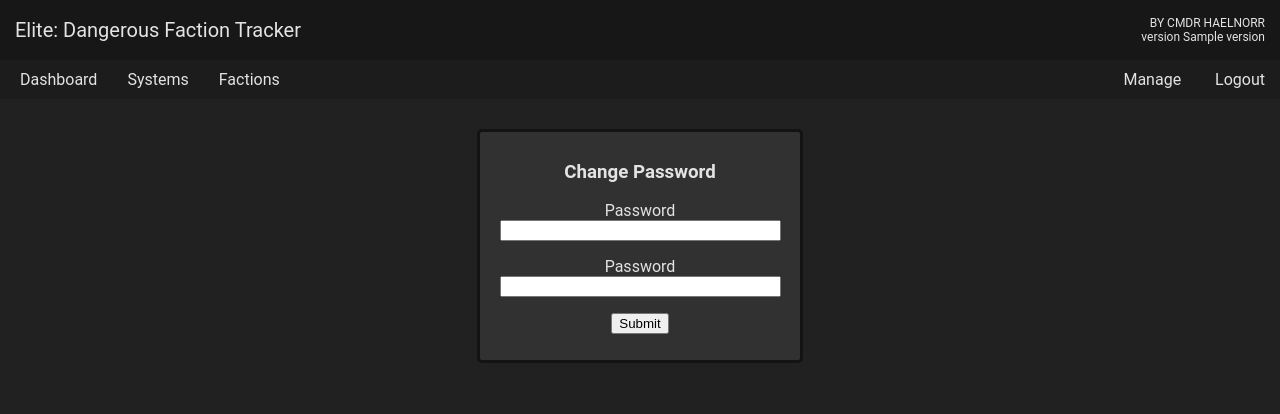
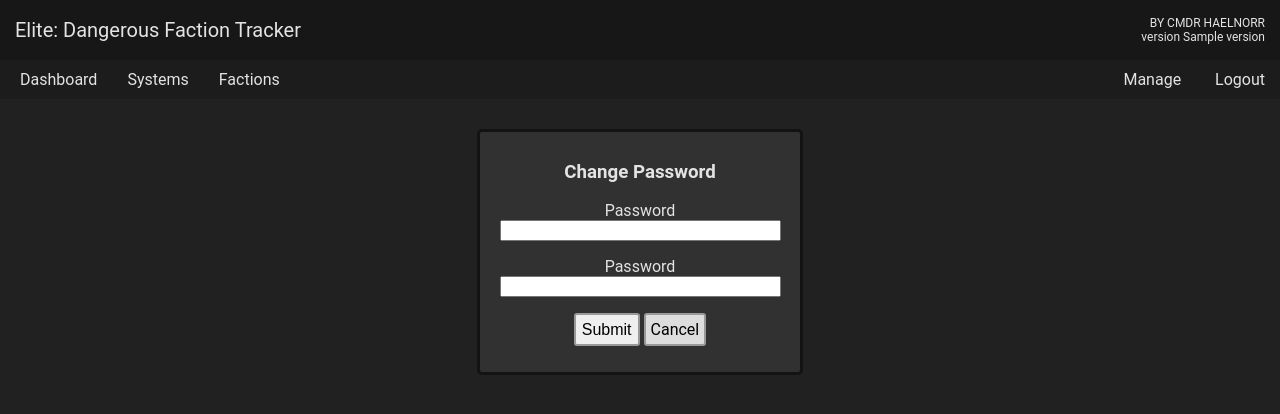
Before and after one commit to Haelnorr/EliteFactionTracker, a Python web app: template dash/web/templates/change_pass.html in a window 1280 px wide. Shown: the top 414 px of the page. Run offline with Jinja, Linux system fonts and the light colour scheme; the template is opened without the code that fills it: most values are stand-ins (such as "Sample title", 1, 10 or a date in 2020); form fields are guessed from the names that the template uses.

Commit message:
Flask Dashboard:  - added option to delete users    - created form in 'forms.py'    - created template 'delete_user.html'    - created function to view page in 'routes.py'  - added more CSS styling for forms and simplified style definition  - added 'Cancel' button to some forms

```diff
--- a/dash/web/static/style.css
+++ b/dash/web/static/style.css
@@ -206,7 +206,7 @@
     border: 2px solid #00521e;
 }
 
-#login, #change-pass, #user-new, #user-edit {
+.forms {
   background-color: #313131;
   width: 300px;
   text-align: center;
@@ -216,6 +216,38 @@
   margin-left: auto;
   margin-right: auto;
   margin-top: 30px;
+}
+
+.forms input[type=submit] {
+    border-radius: 3px;
+    border: 2px solid #999999;
+    height: 33px;
+    font-size: 16px;
+    display: inline-block;
+    vertical-align: middle;
+    margin-top: -1px;
+    line-height: 23px;
+}
+
+.forms input[type=submit]:hover {
+    cursor: pointer;
+    text-decoration: underline;
+}
+
+.forms #cancel {
+    padding: 5px;
+    border-radius: 3px;
+    border: 2px solid #999999;
+    background-color: #dddddd;
+    color: black;
+    text-decoration: none;
+    font-size: 16px;
+    display: inline-block;
+    vertical-align: middle;
+}
+
+.forms #cancel:hover {
+    text-decoration: underline;
 }
 
 #manage-dash {
@@ -258,3 +290,9 @@
 #user-table {
     width: 100%;
 }
+
+#user-delete input[type=submit] {
+    background-color: #d12a0d;
+    border: 2px solid #821704;
+    color: #e3e3e3;
+}
--- a/dash/web/templates/change_pass.html
+++ b/dash/web/templates/change_pass.html
@@ -1,7 +1,7 @@
 {% extends "base.html" %}
 
 {% block content %}
-    <form id="change-pass" action="" method="post" novalidate>
+    <form id="change-pass" class="forms" action="" method="post" novalidate>
         <h3>Change Password</h3>
         {{ form.hidden_tag() }}
         <p>
@@ -18,6 +18,6 @@
             <span style="color: red;">[{{ error }}]</span>
             {% endfor %}
         </p>
-        <p>{{ form.submit() }}</p>
+        <p>{{ form.submit() }}  <a href="{{ url_for('users') }}" id="cancel">Cancel</a></p>
     </form>
 {% endblock %}
--- a/dash/web/templates/login.html
+++ b/dash/web/templates/login.html
@@ -1,7 +1,7 @@
 {% extends "base.html" %}
 
 {% block content %}
-    <form id="login" action="" method="post" novalidate>
+    <form id="login" class="forms" action="" method="post" novalidate>
         <h3>Manager Login</h3>
         {{ form.hidden_tag() }}
         <p>
--- a/dash/web/templates/new_user.html
+++ b/dash/web/templates/new_user.html
@@ -1,7 +1,7 @@
 {% extends "manage.html " %}
 
 {% block manage %}
-    <form id="user-new" action="" method="post" novalidate>
+    <form id="user-new" class="forms" action="" method="post" novalidate>
         <h3>New User</h3>
         {{ form.hidden_tag() }}
         <p>
@@ -24,7 +24,7 @@
             Give this password to the user<br>
             They will be forced to change it on login
         </p>
-        <p>{{ form.submit() }}</p>
+        <p>{{ form.submit() }}  <a href="{{ url_for('users') }}" id="cancel">Cancel</a></p>
 
     </form>
 {% endblock %}
--- a/dash/web/templates/user_edit.html
+++ b/dash/web/templates/user_edit.html
@@ -1,7 +1,7 @@
 {% extends "manage.html " %}
 
 {% block manage %}
-    <form id="user-edit" action="" method="post" novalidate>
+    <form id="user-edit" class="forms" action="" method="post" novalidate>
         <h3>Edit User</h3>
         {{ form.hidden_tag() }}
         <p>
@@ -21,7 +21,7 @@
             {{ form.new_pass.label }}:<br>
             {{ form.new_pass(size=20) }}<br>
         </p>
-        <p>{{ form.submit() }}</p>
+        <p>{{ form.submit() }}  <a href="{{ url_for('users') }}" id="cancel">Cancel</a></p>
         <script>
             function enablePass(){
               var checked = document.getElementById('reset_pass').checked
--- a/dash/web/templates/users.html
+++ b/dash/web/templates/users.html
@@ -18,7 +18,7 @@
                 {% if current_user.id == user.id %}
                     <a href="{{ url_for('change_pass') }}">Change Password</a>
                 {% elif current_user.id == 1 or current_user.id != 1 and user.permission == 'Manager' %}
-                    <a href="{{ url_for('user_edit', user_id=user.id) }}">Edit</a>
+                    <a href="{{ url_for('user_edit', user_id=user.id) }}">Edit</a> | <a href="{{ url_for('delete_user', user_id=user.id) }}">Delete</a>
                 {% endif %}
             </td>
         </tr>
--- a/definitions.py
+++ b/definitions.py
@@ -1,4 +1,4 @@
 import os.path
 
 ROOT_DIR = os.path.dirname(os.path.abspath(__file__))
-VERSION = '0.7.10'
+VERSION = '0.7.11'
```
Also changed, not shown: dash/web/forms.py (+9 -0 lines), dash/web/routes.py (+27 -1 lines), dash/web/templates/delete_user.html (added, +17 -0 lines), db/manage.db.
